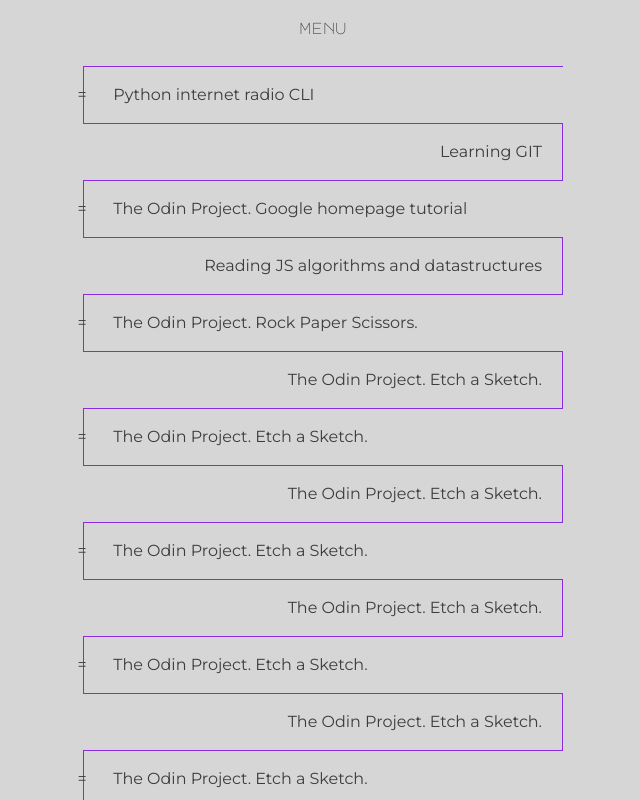
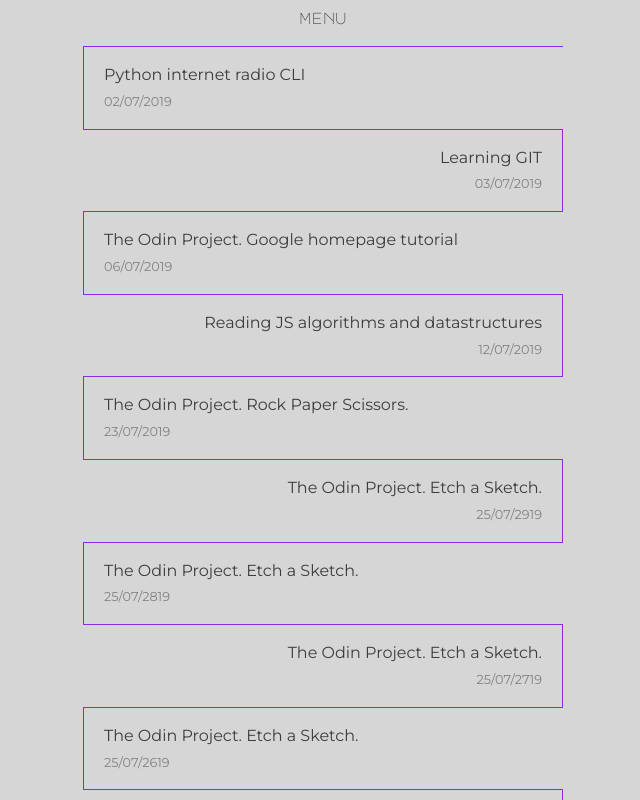
Before and after one commit to solodov-dev/portfolio, a Vue app: page /weblog in a window 1280 px wide. Shown: the top 800 px of the page, without its empty margins (317-957 px from the left). Built offline with nearby package versions, Linux system fonts and the light colour scheme.

Commit message:
Links animation

```diff
--- a/public/weblog.json
+++ b/public/weblog.json
@@ -1,73 +1,76 @@
 {
   "02/07/2019": {
-    "body": "Python internet radio CLI",
-    "link": "https://github.com/solodov-dev/cli-internet-radio"
+    "title": "Python internet radio CLI",
+    "link": "https://github.com/solodov-dev/cli-internet-radio",
+    "site": "github"
   },
   "03/07/2019": {
-    "body": "Learning GIT"
+    "title": "Learning GIT",
+    "link": "Google.com",
+    "site": "google"
   },
   "06/07/2019": {
-    "body": "The Odin Project. Google homepage tutorial",
+    "title": "The Odin Project. Google homepage tutorial",
     "link": "https://github.com/solodov-dev/top-google-homepage"
   },
   "12/07/2019": {
-    "body": "Reading JS algorithms and datastructures",
+    "title": "Reading JS algorithms and datastructures",
     "link": "https://www.goodreads.com/book/show/41188653-javascript-data-structures-and-algorithms?ac=1&from_search=true&qid=LiljsiRjhE&rank=1"
   },
   "23/07/2019": {
-    "body": "The Odin Project. Rock Paper Scissors.",
+    "title": "The Odin Project. Rock Paper Scissors.",
     "link": "https://github.com/solodov-dev/top-rock-paper-scissors"
   },
   "25/07/2919": {
-    "body": "The Odin Project. Etch a Sketch.",
+    "title": "The Odin Project. Etch a Sketch.",
     "link": "https://github.com/solodov-dev/top-etch-a-sketch"
   },
   "25/07/2819": {
-    "body": "The Odin Project. Etch a Sketch.",
+    "title": "The Odin Project. Etch a Sketch.",
     "link": "https://github.com/solodov-dev/top-etch-a-sketch"
   },
   "25/07/2719": {
-    "body": "The Odin Project. Etch a Sketch.",
+    "title": "The Odin Project. Etch a Sketch.",
     "link": "https://github.com/solodov-dev/top-etch-a-sketch"
   },
   "25/07/2619": {
-    "body": "The Odin Project. Etch a Sketch.",
+    "title": "The Odin Project. Etch a Sketch.",
     "link": "https://github.com/solodov-dev/top-etch-a-sketch"
   },
   "25/07/2519": {
-    "body": "The Odin Project. Etch a Sketch.",
+    "title": "The Odin Project. Etch a Sketch.",
     "link": "https://github.com/solodov-dev/top-etch-a-sketch"
   },
   "25/07/2419": {
-    "body": "The Odin Project. Etch a Sketch.",
+    "title": "The Odin Project. Etch a Sketch.",
     "link": "https://github.com/solodov-dev/top-etch-a-sketch"
   },
   "25/07/2319": {
-    "body": "The Odin Project. Etch a Sketch.",
+    "title": "The Odin Project. Etch a Sketch.",
     "link": "https://github.com/solodov-dev/top-etch-a-sketch"
   },
   "25/07/2039": {
-    "body": "The Odin Project. Etch a Sketch.",
+    "title": "The Odin Project. Etch a Sketch.",
     "link": "https://github.com/solodov-dev/top-etch-a-sketch"
   },
   "25/07/2049": {
-    "body": "The Odin Project. Etch a Sketch.",
+    "title": "The Odin Project. Etch a Sketch.",
     "link": "https://github.com/solodov-dev/top-etch-a-sketch"
   },
   "25/07/2059": {
-    "body": "The Odin Project. Etch a Sketch.",
+    "title": "The Odin Project. Etch a Sketch.",
     "link": "https://github.com/solodov-dev/top-etch-a-sketch"
   },
   "25/07/2089": {
-    "body": "The Odin Project. Etch a Sketch.",
+    "title": "The Odin Project. Etch a Sketch.",
     "link": "https://github.com/solodov-dev/top-etch-a-sketch"
   },
   "25/07/2009": {
-    "body": "The Odin Project. Etch a Sketch.",
+    "title": "The Odin Project. Etch a Sketch.",
     "link": "https://github.com/solodov-dev/top-etch-a-sketch"
   },
   "25/07/2079": {
-    "body": "The Odin Project. Etch a Sketch.",
+    "title": "The Odin Project. Etch a Sketch.",
     "link": "https://github.com/solodov-dev/top-etch-a-sketch"
   }
 }
--- a/src/App.vue
+++ b/src/App.vue
@@ -37,8 +37,22 @@
 a {
   text-decoration: none;
   color: #3d3d3d;
+  position: relative;
 }
 
+a::before {
+  content: "";
+  position: absolute;
+  top: 1em;
+  width: 0;
+  height: 1px;
+  background-color: blueviolet;
+  transition: width 0.4s ease-in;
+}
+
+a:hover::before {
+  width: 100%;
+}
 @keyframes show {
   0% {
     color: transparent;
--- a/src/components/AppMenu.vue
+++ b/src/components/AppMenu.vue
@@ -1,6 +1,6 @@
 <template>
   <div>
-    <div class="menu-btn" @click="visibility=!visibility">menu</div>
+    <a href="javascript:void(null);" @click="visibility=!visibility">menu</a>
     <nav v-show="visibility" @click="visibility = !visibility">
       <router-link v-for="(page, key) in pages" :key="key" :to="page">{{ page }}</router-link>
     </nav>
@@ -27,12 +27,8 @@
 $text: #3d3d3d;
 $bg: #d6d6d6;
 
-.menu-btn {
-  border: none;
-  box-shadow: none;
-  cursor: pointer;
-  background-color: transparent;
-  padding: 20px;
+div {
+  margin: 10px auto;
 }
 
 p {
--- a/src/views/Weblog.vue
+++ b/src/views/Weblog.vue
@@ -1,6 +1,9 @@
 <template>
   <ul>
-    <li v-for="(log, index) in weblog" :key="index">{{ log.body }}</li>
+    <li v-for="(log, date) in weblog" :key="date">
+      <a :href="log.link" :title="`View at ${log.site}`">{{ log.title }}</a>
+      <p>{{ date }}</p>
+    </li>
   </ul>
 </template>
 
@@ -28,6 +31,7 @@
 
 <style lang="scss" scoped>
 $bg: #d6d6d6;
+
 ul {
   margin: 0 auto;
   font-family: "Montserrat", sans-serif;
@@ -47,15 +51,14 @@
   border-left: 1px solid blueviolet;
 }
 
-li:nth-child(odd)::before {
-  content: "=";
-  display: inline-block;
-  position: relative;
-  left: -1.65em;
-}
-
 li:nth-child(even) {
   text-align: right;
   border-right: 1px solid blueviolet;
 }
+
+p {
+  color: gray;
+  font-size: 0.8em;
+  padding-top: 1em;
+}
 </style>
```
Also changed, not shown: src/assets/polygon.svg (added).
